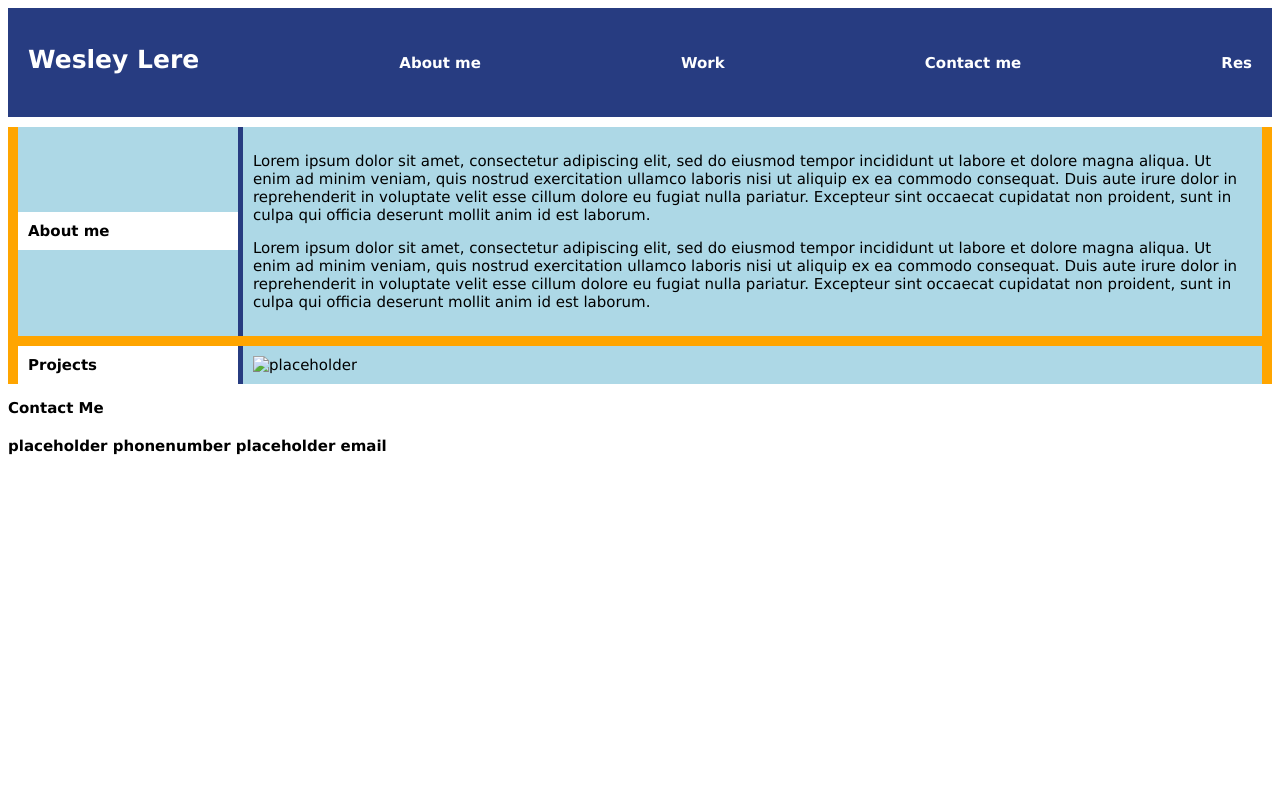
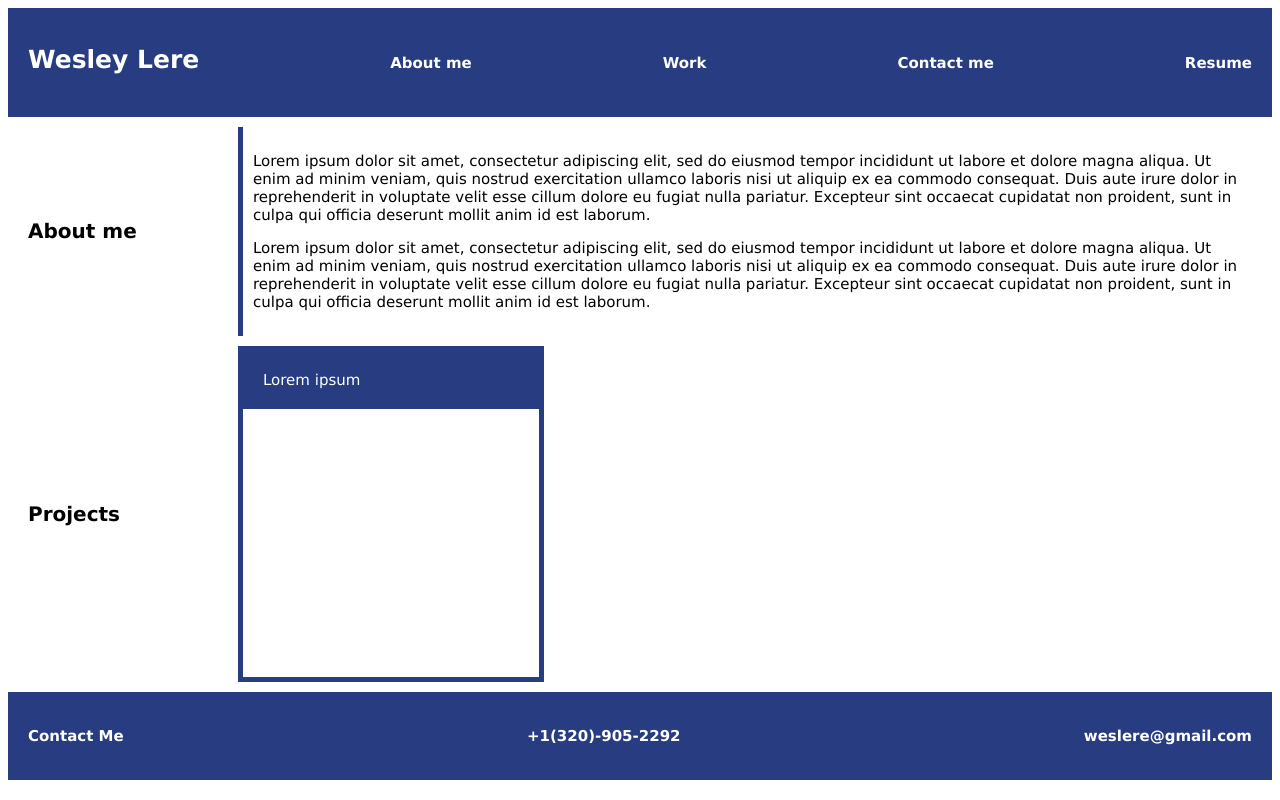
Before and after one commit to WesleyLere/Challenge-Week-2, a plain HTML site: page index.html in a window 1280 px wide. Drawn offline with Linux system fonts and the light colour scheme.

Commit message:
html fix

```diff
--- a/Assets/styles.css
+++ b/Assets/styles.css
@@ -16,18 +16,8 @@ header h1 {
 	display: inline-flex;
 	font-size: 25px;
 }
+.sec {
 
-header h2 {
-	display: inline-flex;
-
-}
-
-main {
-	background-color: orange;
-}
-
-.sec {
-	background-color: lightblue;
 	display: flex;
 	margin: 10px;
 	align-items: center;
@@ -39,11 +29,24 @@ main {
 	padding: 10px;
 	margin: 0;
 	min-width: 200px;
+	font-size: 20px;
 }
-
+.sec .card{
+flex-wrap: wrap;
+border: 5px solid rgb(39, 60, 129);
+}
 .sec div {
 	padding: 10px;
 	border-left: 5px solid rgb(39, 60, 129);
+}
+footer {
+	display: flex;
+    background-color: rgb(39, 60, 129);
+    align-items: baseline;
+    color: white;
+    justify-content: space-between;
+	align-items: baseline;
+	padding: 20px;
 }
 
 @media screen and (max-width:600px) {
--- a/index.html
+++ b/index.html
@@ -6,7 +6,7 @@
     <meta http-equiv="X-UA-Compatible" content="IE=edge">
     <meta name="viewport" content="width=device-width, initial-scale=1.0">
     <title>Document</title>
-    <link rel="stylesheet" href="assets/styles.css">
+    <link rel="stylesheet" href="Assets/styles.css">
 </head>
 
 <body>
@@ -25,7 +25,7 @@
             Contact me
         </h4>
         <h5>
-            Res
+            Resume
         </h5>
     </header>
 
@@ -53,21 +53,35 @@
             <h2>
                 Projects
             </h2>
-            <div>
-                <img src="" alt="placeholder">
-            </div>
+             <section class="card">
+             <header>
+                Lorem ipsum
+            </header>
+            <img src="Assets/Untitled.png" alt="Card1">
+        </section>
+        </section>
 
+        <!-- <section class="card">
+            <header></header>
         </section>
+        <section class="card">
+            <header></header>
+        </section>
+        <section class="card">
+            <header></header>
+        </section> -->
     </main>
 </body>
 <footer>
+    <h1>
+        Contact Me
+    </h1>
+    <h2>
+   +1(320)-905-2292
+    </h2>
     <h3>
-        Contact Me
+    weslere@gmail.com
     </h3>
-    <h4>
-        placeholder phonenumber placeholder email
-    </h4>
-
 </footer>
 
 </html>
```
Also changed, not shown: Assets/Untitled.png (added).
